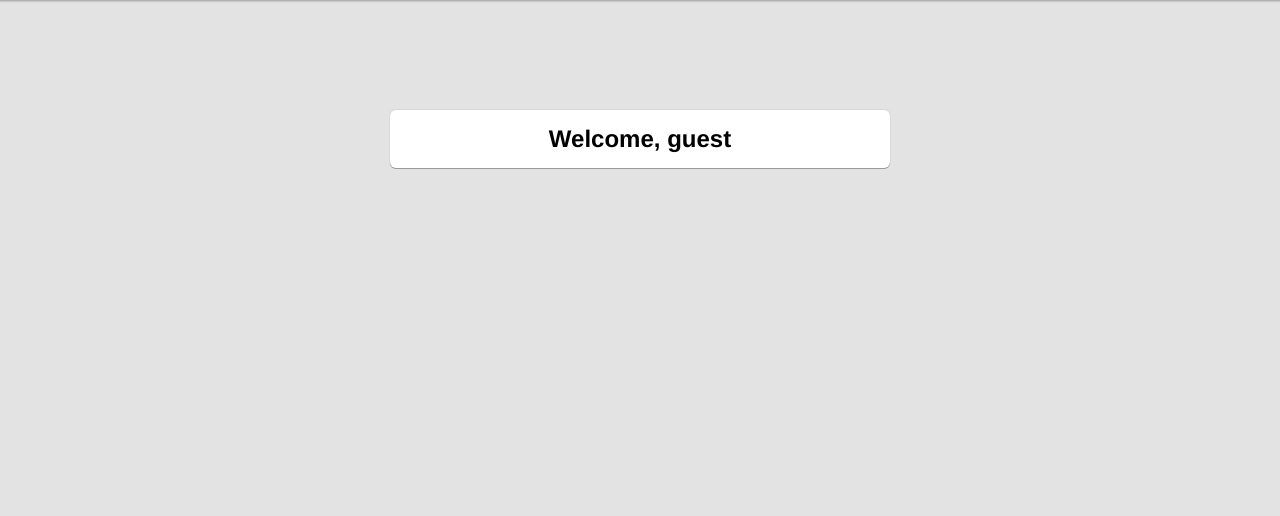
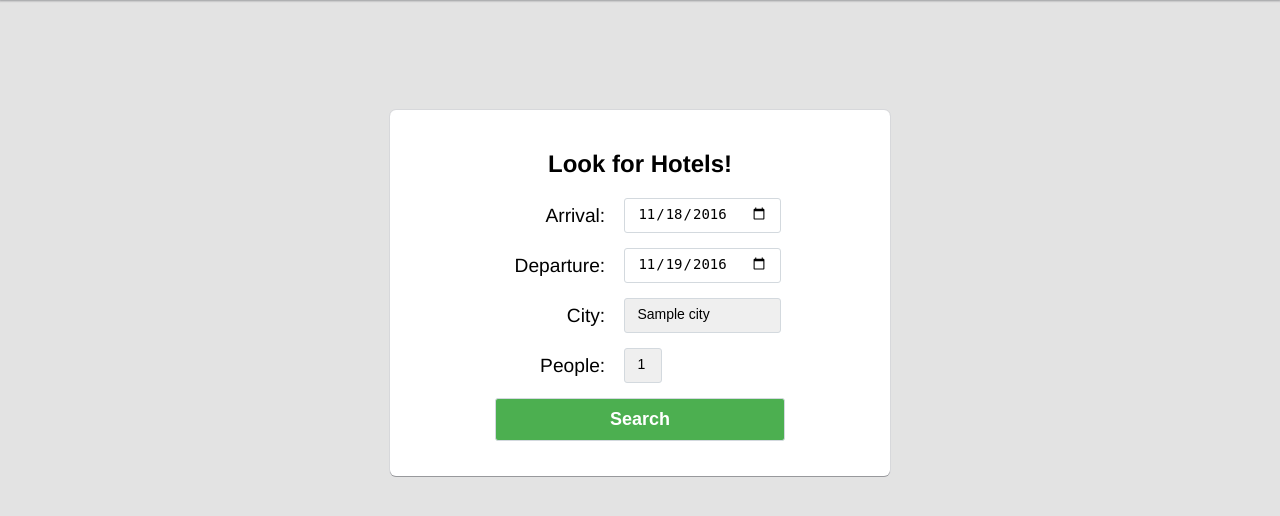
Before and after one commit to IlyaPyatkin/Inno_DMD_Hotel, a Flask app: page / in a window 1280 px wide. Shown: the part 50-566 px from the top of the page. Run offline with Flask 2, Linux system fonts and the light colour scheme; a database or web service that is not in the repository returns one stand-in record (values such as "Sample title"); some libraries are stand-ins or nearby versions.

Commit message:
Updated views, added index page search and order panels

```diff
--- a/app/templates/index.html
+++ b/app/templates/index.html
@@ -1,6 +1,48 @@
 {% extends "base.html" %}
 {% block body %}
-    <div class="shadow_block">
-        <p class="manager_title">Welcome, {{ user }}</p>
+    <div class="shadow_block" id="index_wrap">
+        {% if not fatal_error %}
+
+            <form action="" method="post" id="login_form" style="padding-top: 20px">
+                <h2 class="login_header">Look for Hotels!</h2>
+                <div class="profile_line">
+                    <div class="profile_hint">Arrival:</div>
+                    <input type="date" class="profile date" name="arrival" min={{ today }} value={{ today }} required>
+                </div>
+                <div class="profile_line">
+                    <div class="profile_hint">Departure:</div>
+                    <input type="date" class="profile date" name="departure" min={{ tomorrow }} value={{ tomorrow }}
+                           required>
+                </div>
+                <div class="profile_line">
+                    <div class="profile_hint">City:</div>
+                    <select type="text" class="profile" size="1" name="city" required>
+
+                        {% for city in cities %}
+                            <option {% if city[0] == "China" %}selected="selected"{% endif %}>{{ city[0] }}</option>
+                        {% endfor %}
+                    </select>
+                </div>
+                <div class="profile_line">
+                    <div class="profile_hint">People:</div>
+                    <select type="text" class="profile digit" name="people" required>
+                        <option>1</option>
+                        <option>2</option>
+                        <option>3</option>
+                        <option>4</option>
+                        <option>5</option>
+                        <option>6</option>
+                    </select>
+                </div>
+
+                {% if error %}
+                    <div class="error" id="login_error">{{ error }}</div>
+                {% endif %}
+                <button type="submit" class="big">Search</button>
+            </form>
+        {% endif %}
+        {% if fatal_error %}
+            <div class="error" id="login_error">{{ fatal_error }}</div>
+        {% endif %}
     </div>
 {% endblock %}
--- a/app/views.py
+++ b/app/views.py
@@ -1,10 +1,17 @@
-from flask import render_template, request, session, redirect, url_for
+from flask import render_template, request, session, redirect, url_for, abort
 from passlib.apps import custom_app_context as pwd_context
+import datetime
 
 from app import app
 from app.model.DBQuery import DBQuery
 from app.model.User import User
 from app.model.Booked import Booked
+from app.model.Registration import Registration
+from app.model.Person import Person
+from app.model.Hotel import Hotel
+from app.model.RoomType import RoomType
+
+ERROR_MSG = "An error occurred, please try again later"
 
 
 def logged_in():
@@ -19,25 +26,147 @@ def log_in_as(username, role=User.ROLE_USER):
 def log_out():
     if logged_in():
         del session['username']
+        del session['role']
 
 
-@app.route('/')
-def index():
-    if logged_in():
-        user = session['username']
-    else:
-        user = 'guest'
-    return render_template("index.html",
-                           user=user)
+@app.route('/switch-user/<username>')
+def switch_user(username):
+    role = User.get_role(username)
+    if role.code == DBQuery.CODE_OK and role.result:
+        log_in_as(username, role.result[0][0])
+    return redirect(url_for('index'))
 
 
-@app.route('/login/', methods=['GET', 'POST'])
+@app.route('/detail', methods=['GET', 'POST'])
+def detail():
+    for param in ('arrival', 'departure', 'hid', 'rtid'):
+        if param not in request.args:
+            return render_template("no_results.html")
+    arrival = datetime.datetime.strptime(request.args['arrival'], "%Y-%m-%d").date()
+    departure = datetime.datetime.strptime(request.args['departure'], "%Y-%m-%d").date()
+    hid = request.args['hid']
+    rtid = request.args['rtid']
+
+    if not logged_in():
+        session['search'] = [arrival.strftime("%Y-%m-%d"), departure.strftime("%Y-%m-%d"), hid, rtid]
+        return redirect(url_for("login", error="Please log in or sign up to continue"))
+    if 'search' in session:
+        del session['search']
+
+    room_query = Booked.get_free_hotel_room(hid, rtid, arrival, departure)
+    if room_query.code == DBQuery.CODE_OK and room_query.result:
+        rid = room_query.result[0][0]
+    else:
+        return redirect(url_for('index', error='This order is no longer available'))
+
+    if request.method == 'POST':
+        checkin = datetime.datetime.strptime(request.form['checkin'], "%H:%M").time()
+        checkout = datetime.datetime.strptime(request.form['checkout'], "%H:%M").time()
+        person_query = User.get_person_id(session['username'])
+        if person_query.code == DBQuery.CODE_OK:
+            if not person_query.result:
+                session['search'] = [arrival, departure, hid, rtid]
+                return redirect(url_for("profile", error="Please fill your profile info"))
+            pid = person_query.result[0][0]
+            arrival = datetime.datetime.combine(arrival, checkin)
+            departure = datetime.datetime.combine(departure, checkout)
+            order_add_query = Booked.query_add(rid, pid, arrival, departure)
+            if order_add_query.code == DBQuery.CODE_OK:
+                return redirect(url_for('orders'))
+        return redirect(url_for('index', error='This order is no longer available'))
+
+    rtype_query = RoomType.get_roomtype(rtid)
+    order_extra = Hotel.get_order_extra(hid)
+    if rtype_query.code != DBQuery.CODE_OK or not rtype_query.result or order_extra.code != DBQuery.CODE_OK or not order_extra.result:
+        return redirect(url_for('index', error='This order is no longer available'))
+    info = order_extra.result[0]
+    rtype = rtype_query.result[0][0]
+    cost = ((departure - arrival).days + 1) * rtype_query.result[0][1]
+    return render_template("detail.html",
+                           arrival=arrival,
+                           departure=departure,
+                           rtype=rtype,
+                           rid=rid,
+                           address=info[2:6],
+                           title=info[0],
+                           rating=info[1],
+                           cost=cost)
+
+
+@app.route('/register', methods=['GET', 'POST'])
+def register():
+    for param in ('arrival', 'departure', 'city', 'people'):
+        if param not in request.args:
+            return render_template("no_results.html")
+    arrival = request.args['arrival']
+    departure = request.args['departure']
+    city = request.args['city']
+    people = request.args['people']
+    results = Booked.search_hotels(arrival, departure, city, people)
+    if results.code != DBQuery.CODE_OK or not results.result:
+        return render_template("no_results.html")
+
+    if request.method == 'POST':
+        hid = request.form['hid']
+        rtid = request.form['rtid']
+        return redirect(url_for('detail',
+                                arrival=arrival,
+                                departure=departure,
+                                hid=hid,
+                                rtid=rtid))
+
+    hotels = {}
+    for row in results.result:
+        if row[0] not in hotels:
+            hotels[row[0]] = {'title': row[1], 'rating': row[2], 'rtypes': []}
+        hotels[row[0]]['rtypes'].append((row[3], row[4], row[5]))
+    return render_template("register.html",
+                           hotels=hotels)
+
+
+@app.route('/', methods=['GET', 'POST'])
+def index():
+    if 'search' in session:
+        return redirect(url_for('detail',
+                                arrival=session['search'][0],
+                                departure=session['search'][1],
+                                hid=session['search'][2],
+                                rtid=session['search'][3]))
+    error = None
+    if request.method == 'POST':
+        for param in ('arrival', 'departure', 'city', 'people'):
+            if param not in request.form:
+                error = "Please enter all forms"
+        if not error:
+            return redirect(url_for('register',
+                                    arrival=request.form['arrival'],
+                                    departure=request.form['departure'],
+                                    city=request.form['city'],
+                                    people=request.form['people']))
+    tomorrow = (datetime.date.today() + datetime.timedelta(days=2)).strftime("%Y-%m-%d")
+    today = (datetime.date.today() + datetime.timedelta(days=1)).strftime("%Y-%m-%d")
+    cities_query = Hotel.get_cities()
+    if cities_query.code == DBQuery.CODE_OK and cities_query.result:
+        cities = cities_query.result
+        return render_template("index.html",
+                               today=today,
+                               tomorrow=tomorrow,
+                               cities=cities,
+                               error=error)
+    return render_template("index.html",
+                           fatal_error=ERROR_MSG)
+
+
+@app.route('/login', methods=['GET', 'POST'])
 def login():
+    error = None
+    if 'error' in request.args:
+        error = request.args['error']
     if logged_in():
         return redirect(url_for('index'))
     if request.method == 'POST':
-        username = request.form['username']
-        password = request.form['password']
+        username = request.form['username'].lower()
+        password = request.form['password'].lower()
         pwd_hash_role_query = User.query_hash_role(username)
         if pwd_hash_role_query.code == DBQuery.CODE_OK and pwd_hash_role_query.result:
             pwd_hash = pwd_hash_role_query.result[0][0]
@@ -46,20 +175,18 @@ def login():
                 # If login successful
                 log_in_as(username, role)
                 return User.get_redirect_by_role(role)
-        return render_template("login.html",
-                               error='Invalid credentials',
-                               session=session)
+        error = 'Invalid credentials'
     return render_template("login.html",
-                           session=session)
+                           error=error)
 
 
-@app.route('/signup/', methods=['GET', 'POST'])
+@app.route('/signup', methods=['GET', 'POST'])
 def signup():
     if logged_in():
         return redirect(url_for('index'))
     if request.method == 'POST':
-        username = request.form['username']
-        password = request.form['password']
+        username = request.form['username'].lower()
+        password = request.form['password'].lower()
 
         if not User.check_username(username):
             return render_template("signup.html",
@@ -77,54 +204,153 @@ def signup():
                                        error="Username %s is already taken" % username)
         else:
             return render_template("signup.html",
-                                   error="An error occurred, try again later")
+                                   error=ERROR_MSG)
 
         pwd_hash = pwd_context.encrypt(password)
 
         add_query = User.query_add(username, pwd_hash, User.ROLE_USER)
         if add_query.code == DBQuery.CODE_OK:
-            # Automatically login
-            log_in_as(username)
-            return redirect(url_for('index'))
+            # Automatically login user and redirect to profile page
+            log_in_as(username, User.ROLE_USER)
+            return redirect(url_for('profile'))
         else:
             return render_template("signup.html",
-                                   error="An error occurred, try again later")
+                                   error=ERROR_MSG)
 
     return render_template("signup.html")
 
 
-@app.route('/logout/')
+@app.route('/orders', methods=['GET', 'POST'])
+def orders():
+    if not logged_in():
+        return redirect(url_for('login'))
+
+    if request.method == 'POST':
+        bid = request.form['bid']
+        username = session['username']
+        registered_check_query = User.registered_check_query(bid)
+        if registered_check_query.code == DBQuery.CODE_OK:
+            if not registered_check_query.result:
+                delete_query = User.delete_person_order(username, bid)
+                if delete_query.code == DBQuery.CODE_OK:
+                    return redirect(url_for('orders'))
+
+        return render_template("orders.html",
+                               error=ERROR_MSG)
+
+    orders_query = User.get_orders(session['username'])
+    if orders_query.code == DBQuery.CODE_OK:
+        orders_list = orders_query.result
+        return render_template("orders.html",
+                               orders=orders_list)
+    return render_template("orders.html",
+                           error=ERROR_MSG)
+
+
+@app.route('/profile', methods=['GET', 'POST'])
+def profile():
+    if not logged_in():
+        return redirect(url_for('login'))
+    error = None
+    if 'error' in request.args:
+        error = request.args['error']
+
+    if request.method == 'POST':
+        fname = request.form['fname']
+        lname = request.form['lname']
+        email = request.form['email']
+        username = session['username']
+        for name in (fname, lname):
+            if not Person.check_name(name):
+                return render_template("profile.html",
+                                       error="Invalid name",
+                                       fname=fname,
+                                       lname=lname,
+                                       email=email)
+
+        if not Person.check_email(email):
+            return render_template("profile.html",
+                                   error="Invalid email",
+                                   fname=fname,
+                                   lname=lname,
+                                   email=email)
+
+        update_query = User.query_update_person(fname, lname, email, username)
+        if update_query.code == DBQuery.CODE_OK:
+            return redirect(url_for('profile'))
+        return render_template("profile.html",
+                               error=ERROR_MSG,
+                               fname=fname,
+                               lname=lname,
+                               email=email)
+
+    fname = ""
+    lname = ""
+    email = ""
+    profile_data = User.get_person(session['username'])
+    if profile_data.code == profile_data.CODE_OK:
+        if profile_data.result:
+            fname = profile_data.result[0][0]
+            lname = profile_data.result[0][1]
+            email = profile_data.result[0][2]
+
+    return render_template("profile.html",
+                           fname=fname,
+                           lname=lname,
+                           email=email,
+                           error=error)
+
+
+@app.route('/logout')
 def logout():
     log_out()
     return redirect(url_for('index'))
 
 
-@app.route('/manager/', methods=['GET', 'POST'])
+@app.route('/admin', methods=['GET', 'POST'])
+def admin():
+    if not logged_in() or session['role'] != User.ROLE_ADMIN:
+        abort(404)
+    return """NOTHING TO SEE HERE"""
+
+
+@app.route('/manager', methods=['GET', 'POST'])
 def manager():
-    if not logged_in() or session['role'] < User.ROLE_MANAGER:
-        return error404(404)
-    check_ins = []
-    check_outs = []
+    if not logged_in() or session['role'] != User.ROLE_MANAGER:
+        abort(404)
 
-    query_check_in = Booked.query_check_in()
-    query_check_out = Booked.query_check_out()
+    hotel_data = User.get_manager_hotel(session['username'])
+    if hotel_data.code != DBQuery.CODE_OK or not hotel_data.result:
+        abort(404)
+    hotel_id = hotel_data.result[0][0]
+    hotel_title = hotel_data.result[0][1]
+
+    if request.method == 'POST':
+        bid = request.form['bid']
+        if 'check_in' in request.form:
+            reg_check = Registration.query_register_check_in(bid)
+        else:
+            reg_check = Registration.query_register_check_out(bid)
+
+        if reg_check.code != DBQuery.CODE_OK:
+            return render_template("manager.html",
+                                   hotel=hotel_title,
+                                   error=ERROR_MSG)
+        return redirect(url_for('manager'))
+
+    query_check_in = Booked.query_check_in(hotel_id)
+    query_check_out = Booked.query_check_out(hotel_id)
     if query_check_in.code == DBQuery.CODE_OK:
         if query_check_out.code == DBQuery.CODE_OK:
-            check_ins = query_check_in.result
+            check_ins = [i for i in query_check_in.result]
             check_outs = query_check_out.result
-            print(check_ins)
-            print(check_outs)
-            if request.method == 'POST':
-                print(request.form)
-                if 'check_in' in request.form:
-                    print('check in')
-                if 'check_out' in request.form:
-                    print('check out')
-        return render_template("manager.html",
-                               check_ins=check_ins,
-                               check_outs=check_outs)
+            return render_template("manager.html",
+                                   hotel=hotel_title,
+                                   check_ins=check_ins,
+                                   check_outs=check_outs)
     return render_template("manager.html",
-                           error="An error occurred, try again later")
+                           hotel=hotel_title,
+                           error=ERROR_MSG)
 
 
 @app.errorhandler(404)
```
Also changed, not shown: app/templates/detail.html (added, +42 -0 lines), app/templates/no_results.html (added, +11 -0 lines), app/templates/register.html (added, +28 -0 lines).
